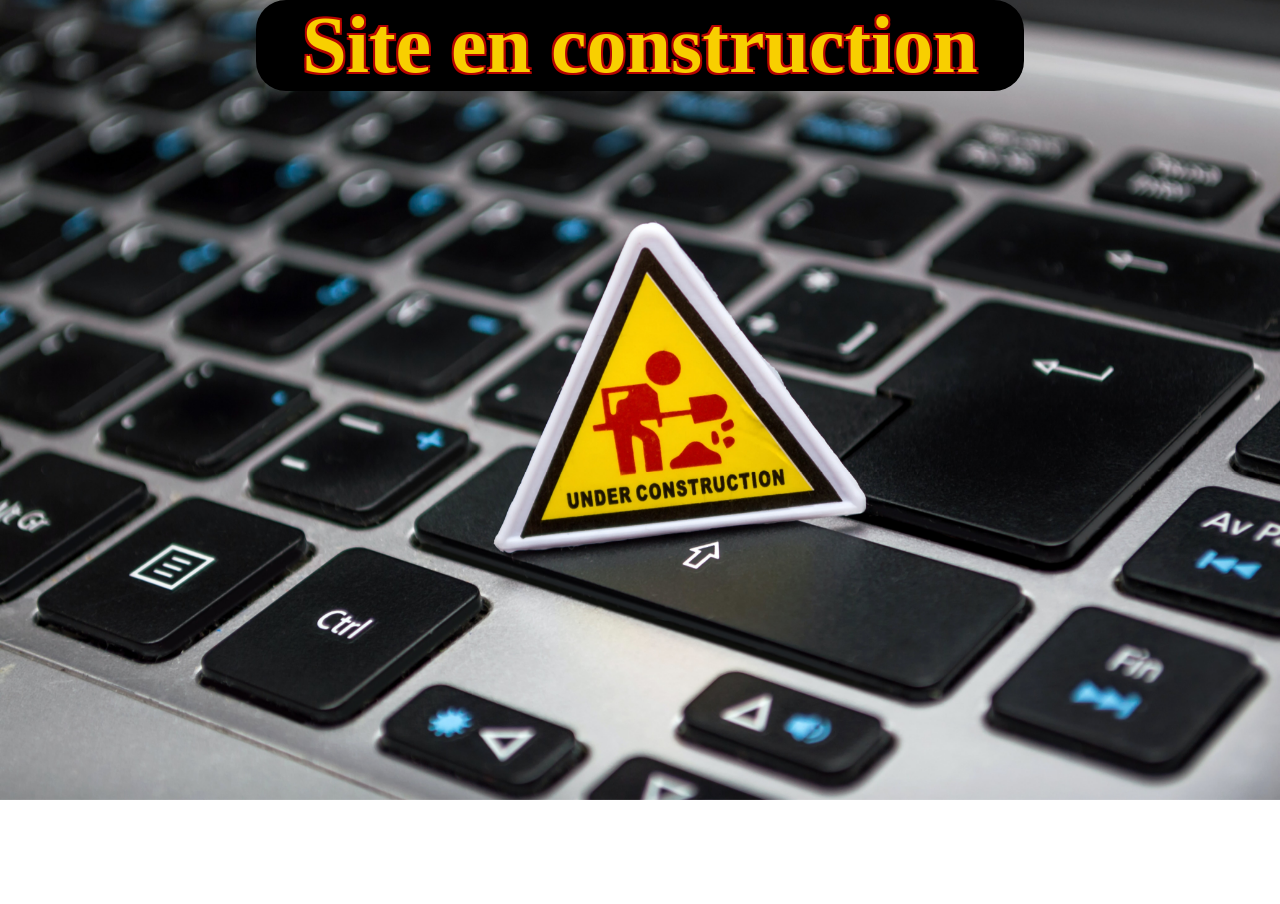
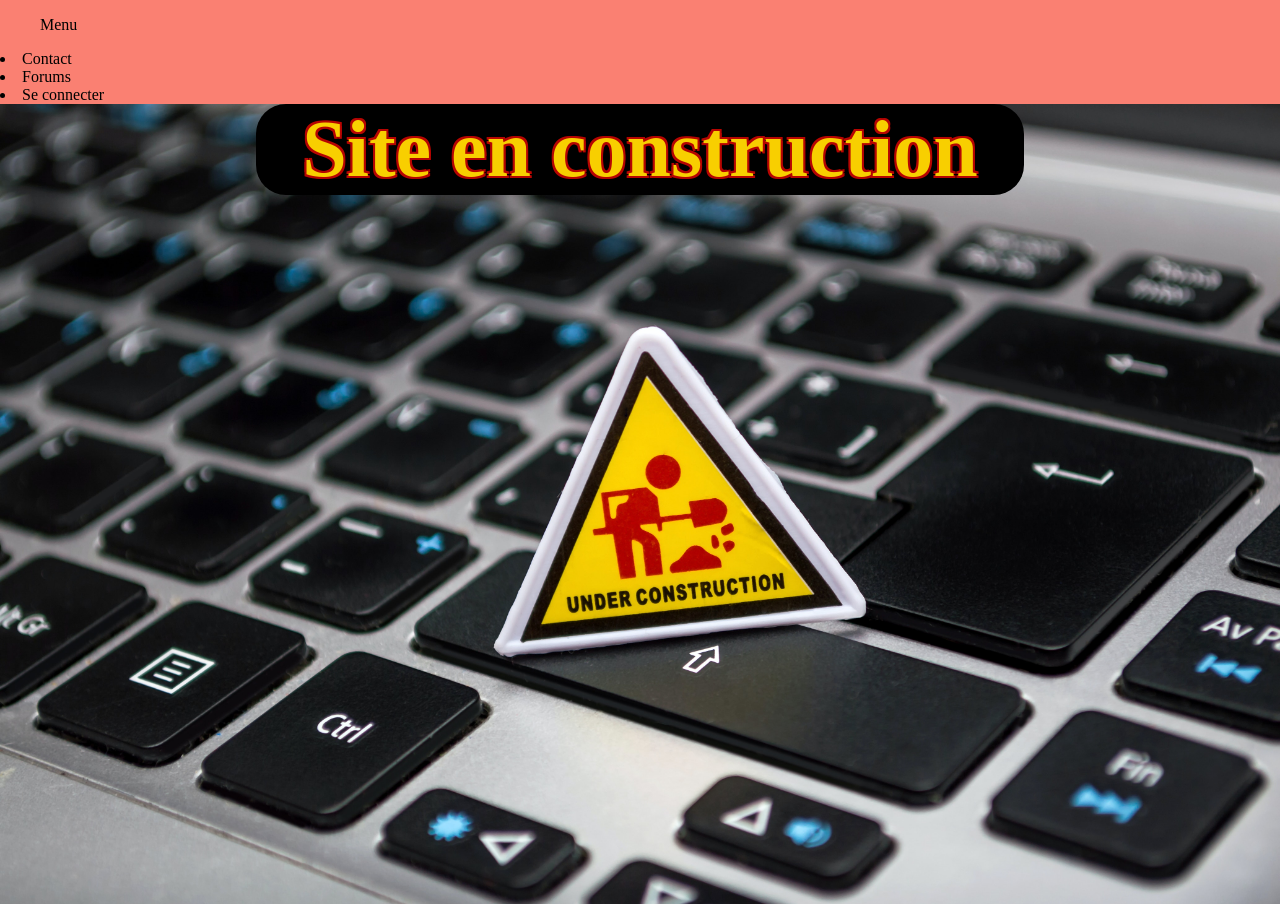
Before and after one commit to NanoFreelancePro/TestManip, a plain HTML site: page index.html in a window 1280 px wide. Before the commit the page ends 800 px from the top, so only its background shows below. Drawn offline with Linux system fonts and the light colour scheme.

Commit message:
creation de la navbar ds html

```diff
--- a/index.html
+++ b/index.html
@@ -5,7 +5,12 @@
         <link rel="stylesheet" href="style.css">
         <title>En construction</title>
     </head>
-    <body>
+    <body><nav>
+        <ul class="menu">Menu</ul>
+        <li class="menu__btn">Contact</li>
+        <li class="menu__btn">Forums</li>
+        <li class="menu__btn">Se connecter</li>
+    </nav>
         <header>
             <H1>Site en construction</H1>
         </header>
--- a/style.css
+++ b/style.css
@@ -1,5 +1,6 @@
 body{
     margin: 0;
+    background: salmon;
 }
 
 header{
```
